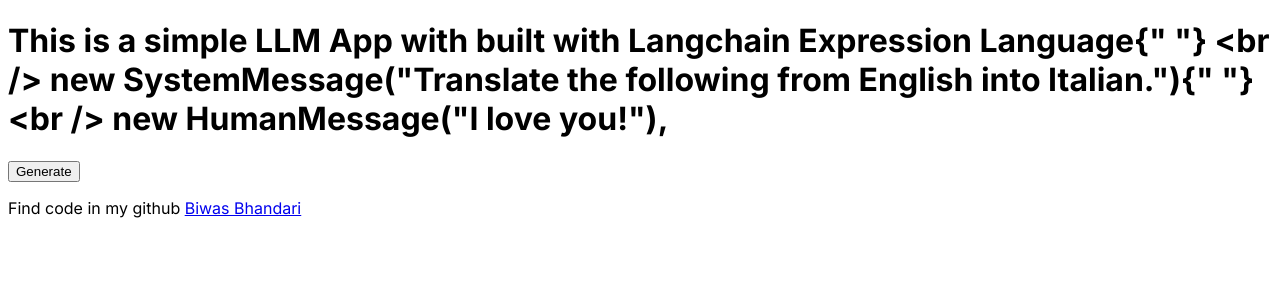
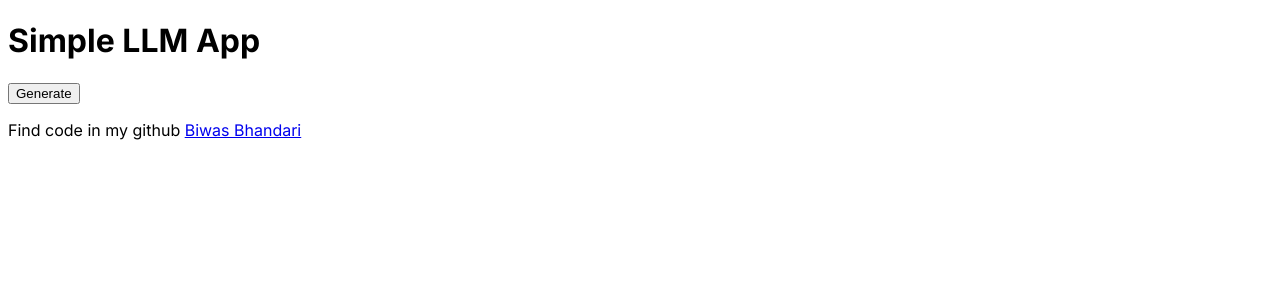
Before and after one commit to biwasbhandari/LLM-applications, a Next.js app: page /basic in a window 1280 px wide. Shown: the top 300 px of the page. Built offline with nearby package versions, Linux system fonts and the light colour scheme; no server answers.

Commit message:
fix(basic):typos fixed

```diff
--- a/src/app/basic/page.tsx
+++ b/src/app/basic/page.tsx
@@ -12,13 +12,7 @@
 
   return (
     <div>
-      <h1>
-        {`This is a simple LLM App with built with Langchain Expression Language{" "}
-        <br />
-        new SystemMessage("Translate the following from English into Italian."){" "}
-        <br />
-        new HumanMessage("I love you!"),`}
-      </h1>
+      <h1>Simple LLM App</h1>
       <button onClick={displayContent}>Generate</button>
       {res && (
         <div>
```
